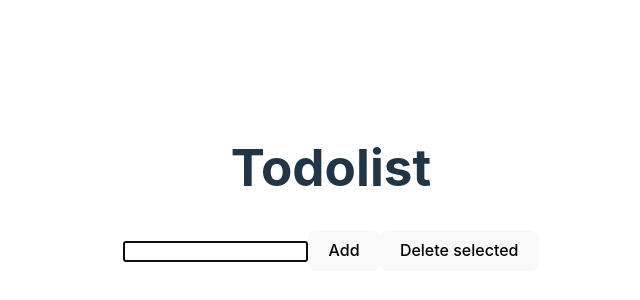
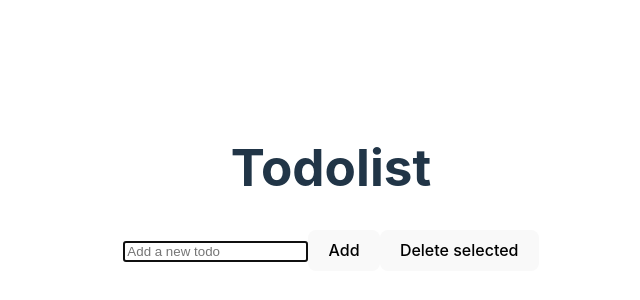
Before and after one commit to vbetsch/tp-vuejs, a Vue app in the folder todolist/: page / in a window 1280 px wide. Shown: the part 202-502 px from the top of the page, without its empty margins (309-949 px from the left). Built offline with nearby package versions, Linux system fonts and the light colour scheme.

Commit message:
:sparkles: Placeholders

```diff
--- a/todolist/src/components/TodoItem.vue
+++ b/todolist/src/components/TodoItem.vue
@@ -34,7 +34,9 @@ function clickOnEditOrSubmitButton(todo: TodoItemType) {
             class="title-input"
             type="text"
             v-model="todo.title"
-            @keydown.enter="clickOnEditOrSubmitButton(todo)">
+            placeholder="Edit todo title"
+            @keydown.enter="clickOnEditOrSubmitButton(todo)"
+        >
         <span v-else class="title-text" @click="clickOnSelectTodo(todo)">{{ todo.title }}</span>
     </div>
     <div class="buttons">
--- a/todolist/src/components/TodoList.vue
+++ b/todolist/src/components/TodoList.vue
@@ -31,7 +31,14 @@ function clickOnDeleteTodo(todo: TodoItemType) {
 </script>
 
 <template>
-    <input id="new-todo" type="text" v-model="inputNewValue" @keydown.enter="clickOnAddTodo" autofocus>
+    <input
+        id="new-todo"
+        type="text"
+        placeholder="Add a new todo"
+        v-model="inputNewValue"
+        @keydown.enter="clickOnAddTodo"
+        autofocus
+    >
     <label for="new-todo">
         <button @click="clickOnAddTodo">Add</button>
     </label>
```
